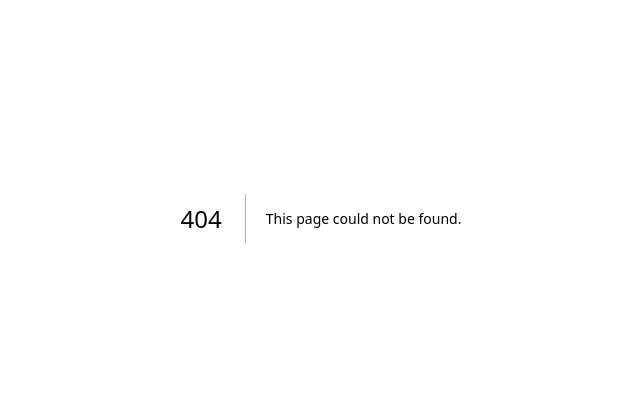
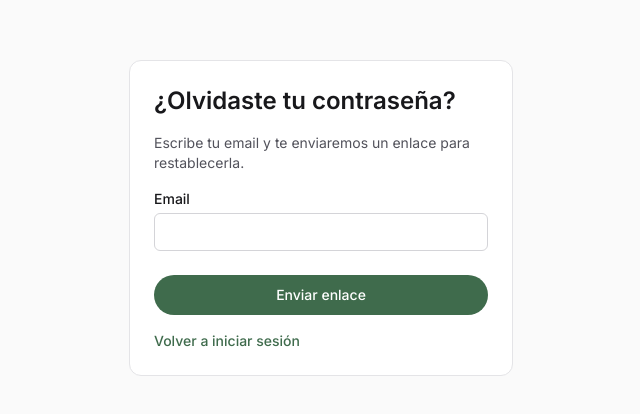
Before and after one commit to Mariogilf89/reformasapp, a Next.js app: page /forgot-password in a window 1280 px wide. Before the commit this address had no page. Shown: the part 182-596 px from the top of the page, without its empty margins (319-959 px from the left). Built offline with nearby package versions, Linux system fonts and the light colour scheme; no server answers.

Commit message:
Recuperacion de contrasena

```diff
--- /dev/null
+++ b/app/forgot-password/page.tsx
@@ -0,0 +1,98 @@
+"use client";
+
+import Link from "next/link";
+import { useState, type FormEvent } from "react";
+import { createClient } from "@/lib/supabase-browser";
+import { Card } from "@/components/ui/card";
+import { Label } from "@/components/ui/label";
+import { Input } from "@/components/ui/input";
+import { Button } from "@/components/ui/button";
+
+export default function ForgotPasswordPage() {
+  const [email, setEmail] = useState("");
+  const [pending, setPending] = useState(false);
+  const [error, setError] = useState<string | undefined>();
+  const [enviado, setEnviado] = useState(false);
+
+  async function handleSubmit(e: FormEvent<HTMLFormElement>) {
+    e.preventDefault();
+    setPending(true);
+    setError(undefined);
+
+    const supabase = createClient();
+    const { error } = await supabase.auth.resetPasswordForEmail(email, {
+      redirectTo: `${window.location.origin}/reset-password`,
+    });
+
+    setPending(false);
+
+    if (error) {
+      setError("No se ha podido procesar la solicitud. Inténtalo de nuevo.");
+      return;
+    }
+
+    setEnviado(true);
+  }
+
+  return (
+    <div className="flex flex-1 items-center justify-center px-4 py-16">
+      <Card className="w-full max-w-sm p-6">
+        {enviado ? (
+          <div className="flex flex-col gap-4">
+            <h1 className="text-2xl font-semibold text-neutral-900 dark:text-neutral-50">
+              Revisa tu email
+            </h1>
+            <p className="text-sm text-neutral-600 dark:text-neutral-400">
+              Si existe una cuenta con ese email, te hemos enviado un enlace para
+              restablecer la contraseña.
+            </p>
+            <Link
+              href="/login"
+              className="text-sm font-medium text-primary-600 hover:underline dark:text-primary-400"
+            >
+              Volver a iniciar sesión
+            </Link>
+          </div>
+        ) : (
+          <form onSubmit={handleSubmit} className="flex flex-col gap-4">
+            <h1 className="text-2xl font-semibold text-neutral-900 dark:text-neutral-50">
+              ¿Olvidaste tu contraseña?
+            </h1>
+            <p className="text-sm text-neutral-600 dark:text-neutral-400">
+              Escribe tu email y te enviaremos un enlace para restablecerla.
+            </p>
+
+            <div className="flex flex-col gap-1">
+              <Label htmlFor="email">Email</Label>
+              <Input
+                id="email"
+                name="email"
+                type="email"
+                required
+                value={email}
+                onChange={(e) => setEmail(e.target.value)}
+              />
+            </div>
+
+            {error && (
+              <p className="text-sm text-red-600 dark:text-red-400">{error}</p>
+            )}
+
+            <Button type="submit" disabled={pending} className="mt-2 w-full">
+              {pending ? "Enviando..." : "Enviar enlace"}
+            </Button>
+
+            <p className="text-sm text-neutral-600 dark:text-neutral-400">
+              <Link
+                href="/login"
+                className="font-medium text-primary-600 hover:underline dark:text-primary-400"
+              >
+                Volver a iniciar sesión
+              </Link>
+            </p>
+          </form>
+        )}
+      </Card>
+    </div>
+  );
+}
--- a/app/login/login-form.tsx
+++ b/app/login/login-form.tsx
@@ -33,6 +33,12 @@ export function LoginForm({ justRegistered }: { justRegistered: boolean }) {
         <div className="flex flex-col gap-1">
           <Label htmlFor="password">Contraseña</Label>
           <Input id="password" name="password" type="password" required />
+          <Link
+            href="/forgot-password"
+            className="mt-1 self-end text-xs font-medium text-primary-600 hover:underline dark:text-primary-400"
+          >
+            ¿Olvidaste tu contraseña?
+          </Link>
         </div>
 
         {state?.error && (
--- /dev/null
+++ b/app/reset-password/page.tsx
@@ -0,0 +1,167 @@
+"use client";
+
+import Link from "next/link";
+import { useEffect, useState, type FormEvent } from "react";
+import { createClient } from "@/lib/supabase-browser";
+import { Card } from "@/components/ui/card";
+import { Label } from "@/components/ui/label";
+import { Input } from "@/components/ui/input";
+import { Button, buttonClassName } from "@/components/ui/button";
+
+type Estado = "comprobando" | "listo" | "caducado" | "guardado";
+
+// Solo se considera un intento de recuperación válido si venimos del enlace
+// del email (trae "code" en la query o "type=recovery" en el hash). Sin esa
+// marca, una sesión ya iniciada por otro motivo no debe habilitar el cambio
+// de contraseña aquí.
+function vieneDeEnlaceRecuperacion() {
+  if (typeof window === "undefined") return false;
+  return (
+    new URLSearchParams(window.location.search).has("code") ||
+    new URLSearchParams(window.location.hash.slice(1)).get("type") === "recovery"
+  );
+}
+
+export default function ResetPasswordPage() {
+  const [estado, setEstado] = useState<Estado>(() =>
+    vieneDeEnlaceRecuperacion() ? "comprobando" : "caducado"
+  );
+  const [password, setPassword] = useState("");
+  const [confirmacion, setConfirmacion] = useState("");
+  const [error, setError] = useState<string | undefined>();
+  const [pending, setPending] = useState(false);
+
+  useEffect(() => {
+    if (!vieneDeEnlaceRecuperacion()) return;
+
+    const supabase = createClient();
+
+    // Solo el evento PASSWORD_RECOVERY confirma que el código/token de la
+    // URL se ha canjeado por una sesión de recuperación válida. No se usa
+    // getSession() como respaldo porque devolvería una sesión normal ya
+    // existente aunque el enlace de recuperación fuera inválido.
+    const {
+      data: { subscription },
+    } = supabase.auth.onAuthStateChange((event) => {
+      if (event === "PASSWORD_RECOVERY") {
+        setEstado("listo");
+      }
+    });
+
+    const timeout = setTimeout(() => {
+      setEstado((actual) => (actual === "comprobando" ? "caducado" : actual));
+    }, 3000);
+
+    return () => {
+      subscription.unsubscribe();
+      clearTimeout(timeout);
+    };
+  }, []);
+
+  async function handleSubmit(e: FormEvent<HTMLFormElement>) {
+    e.preventDefault();
+    setError(undefined);
+
+    if (password.length < 8) {
+      setError("La contraseña debe tener al menos 8 caracteres.");
+      return;
+    }
+    if (password !== confirmacion) {
+      setError("Las contraseñas no coinciden.");
+      return;
+    }
+
+    setPending(true);
+    const supabase = createClient();
+    const { error } = await supabase.auth.updateUser({ password });
+    setPending(false);
+
+    if (error) {
+      setError("No se ha podido actualizar la contraseña. Inténtalo de nuevo.");
+      return;
+    }
+
+    setEstado("guardado");
+  }
+
+  return (
+    <div className="flex flex-1 items-center justify-center px-4 py-16">
+      <Card className="w-full max-w-sm p-6">
+        {estado === "comprobando" && (
+          <p className="text-sm text-neutral-600 dark:text-neutral-400">
+            Comprobando el enlace...
+          </p>
+        )}
+
+        {estado === "caducado" && (
+          <div className="flex flex-col gap-4">
+            <h1 className="text-2xl font-semibold text-neutral-900 dark:text-neutral-50">
+              Enlace caducado
+            </h1>
+            <p className="text-sm text-neutral-600 dark:text-neutral-400">
+              Este enlace de restablecimiento no es válido o ha caducado. Solicita uno
+              nuevo.
+            </p>
+            <Link href="/forgot-password" className={buttonClassName()}>
+              Solicitar nuevo enlace
+            </Link>
+          </div>
+        )}
+
+        {estado === "guardado" && (
+          <div className="flex flex-col gap-4">
+            <h1 className="text-2xl font-semibold text-neutral-900 dark:text-neutral-50">
+              Contraseña actualizada
+            </h1>
+            <p className="text-sm text-neutral-600 dark:text-neutral-400">
+              Ya puedes seguir usando tu cuenta con la nueva contraseña.
+            </p>
+            <Link href="/dashboard" className={buttonClassName()}>
+              Ir a mi cuenta
+            </Link>
+          </div>
+        )}
+
+        {estado === "listo" && (
+          <form onSubmit={handleSubmit} className="flex flex-col gap-4">
+            <h1 className="text-2xl font-semibold text-neutral-900 dark:text-neutral-50">
+              Elige una nueva contraseña
+            </h1>
+
+            <div className="flex flex-col gap-1">
+              <Label htmlFor="password">Nueva contraseña</Label>
+              <Input
+                id="password"
+                type="password"
+                required
+                minLength={8}
+                value={password}
+                onChange={(e) => setPassword(e.target.value)}
+              />
+            </div>
+
+            <div className="flex flex-col gap-1">
+              <Label htmlFor="confirmacion">Repite la contraseña</Label>
+              <Input
+                id="confirmacion"
+                type="password"
+                required
+                minLength={8}
+                value={confirmacion}
+                onChange={(e) => setConfirmacion(e.target.value)}
+              />
+            </div>
+
+            {error && (
+              <p className="text-sm text-red-600 dark:text-red-400">{error}</p>
+            )}
+
+            <Button type="submit" disabled={pending} className="mt-2 w-full">
+              {pending ? "Guardando..." : "Guardar contraseña"}
+            </Button>
+          </form>
+        )}
+      </Card>
+    </div>
+  );
+}
--- /dev/null
+++ b/lib/supabase-browser.ts
@@ -0,0 +1,9 @@
+import { createBrowserClient } from "@supabase/ssr";
+
+const supabaseUrl = process.env.NEXT_PUBLIC_SUPABASE_URL!;
+const supabaseAnonKey = process.env.NEXT_PUBLIC_SUPABASE_ANON_KEY!;
+
+/** Supabase client for use in Client Components. */
+export function createClient() {
+  return createBrowserClient(supabaseUrl, supabaseAnonKey);
+}
--- a/lib/supabase.ts
+++ b/lib/supabase.ts
@@ -1,13 +1,8 @@
-import { createBrowserClient, createServerClient } from "@supabase/ssr";
+import { createServerClient } from "@supabase/ssr";
 import { cookies } from "next/headers";
 
 const supabaseUrl = process.env.NEXT_PUBLIC_SUPABASE_URL!;
 const supabaseAnonKey = process.env.NEXT_PUBLIC_SUPABASE_ANON_KEY!;
-
-/** Supabase client for use in Client Components. */
-export function createClient() {
-  return createBrowserClient(supabaseUrl, supabaseAnonKey);
-}
 
 /**
  * Supabase client for use in Server Components, Server Actions and Route
```
